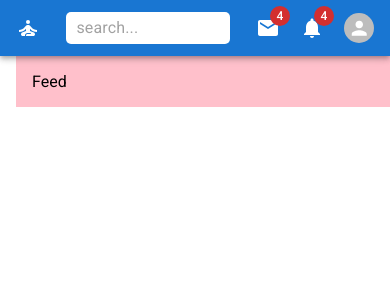
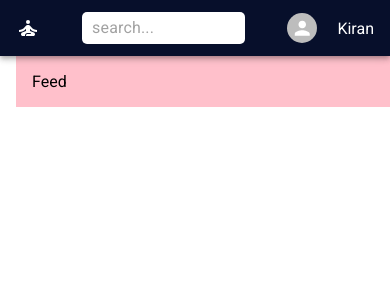
Before and after one commit to bjrfx/materialuitestapp02, a React (Create React App) app: page / in a window 390 px wide. Shown: the top 300 px of the page. Built offline with nearby package versions, Linux system fonts and the light colour scheme.

Commit message:
Menu
Added Menu

```diff
--- a/src/components/Navbar.jsx
+++ b/src/components/Navbar.jsx
@@ -1,13 +1,20 @@
 import styled from '@emotion/styled'
 import { AppBar, Toolbar, Typography, Box, InputBase } from '@mui/material'
-import React from 'react'
+import React, { useState } from 'react'
 import SelfImprovementIcon from '@mui/icons-material/SelfImprovement';
 import Badge from '@mui/material/Badge';
 import MailIcon from '@mui/icons-material/Mail';
 import Notifications from '@mui/icons-material/Notifications';
 import Avatar from '@mui/material/Avatar';
+import Menu from '@mui/material/Menu';
+import MenuItem from '@mui/material/MenuItem';
+
 
 const Navbar = () => {
+  //useState for Menu
+  const [open, setOpen] = useState(false)
+
+
   //Custom Toolbar
   const StyledToolbar = styled(Toolbar)({
     display: "flex",
@@ -24,9 +31,22 @@ const Navbar = () => {
 
   //Icon
   const Icons = styled(Box)(({theme}) => ({
+    display: "none",
+    gap: "20px",
+    alignItems: "center",
+    [theme.breakpoints.up("sm")]: {
+      display: "flex"
+    }
+  }))
+
+  //User Box
+  const UserBox = styled(Box)(({theme}) => ({
     display: "flex",
     gap: "20px",
-    alignItems: "center"
+    alignItems: "center",
+    [theme.breakpoints.up("sm")]: {
+      display: "none"
+    }
   }))
 
   return (
@@ -45,9 +65,35 @@ const Navbar = () => {
         <Notifications color="white" />
       </Badge>
       {/* Avatar */}
-    <Avatar alt= "Remy Sharp" sx={{width:30, height:30}}/>
+      <Avatar alt= "Remy Sharp" sx={{width:30, height:30}}
+      onClick={e=>setOpen(true)}
+      />
       </Icons>
+      {/* User Box */}
+      <UserBox>
+        <Avatar alt= "Remy Sharp" sx={{width:30, height:30}} onClick={e=>setOpen(true)}/>
+        <Typography variant='span'>Kiran</Typography>
+        </UserBox>
       </StyledToolbar>
+      {/* Menu */}
+      <Menu
+        id="demo-positioned-menu"
+        aria-labelledby="demo-positioned-button"
+        open={open}
+        onClose={e=>setOpen(false)}
+        anchorOrigin={{
+          vertical: 'top',
+          horizontal: 'right',
+        }}
+        transformOrigin={{
+          vertical: 'top',
+          horizontal: 'right',
+        }}
+      >
+        <MenuItem >Profile</MenuItem>
+        <MenuItem >My account</MenuItem>
+        <MenuItem >Logout</MenuItem>
+      </Menu>
     </AppBar>
   )
 }
--- a/src/index.js
+++ b/src/index.js
@@ -1,15 +1,14 @@
 import React from 'react';
 import ReactDOM from 'react-dom/client';
 import App from './App';
-
-
+import { ThemeProvider } from '@mui/material/styles';
+import { theme } from "./Theme";
 
 const root = ReactDOM.createRoot(document.getElementById('root'));
 root.render(
   <React.StrictMode>
-
-        <App />
-
-
+    <ThemeProvider theme={theme}>
+      <App />
+    </ThemeProvider>
   </React.StrictMode>
 );
```
